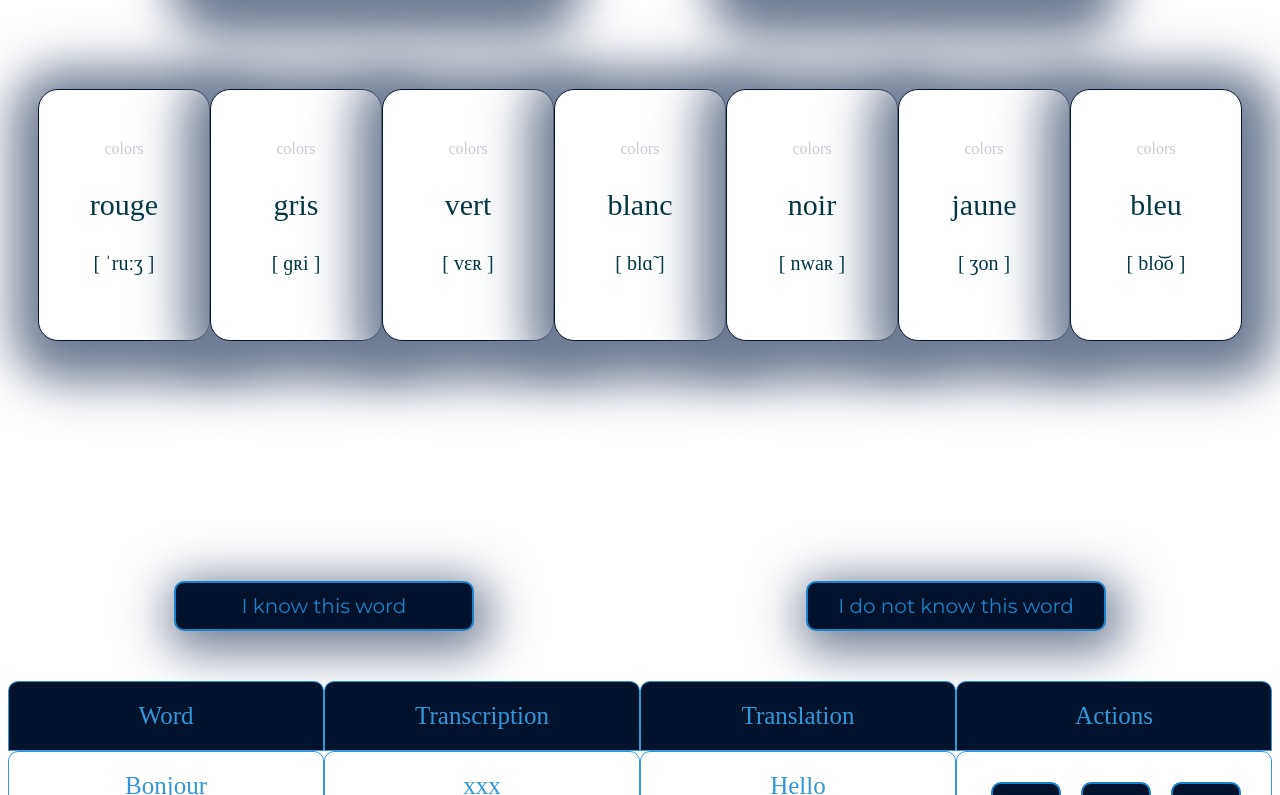
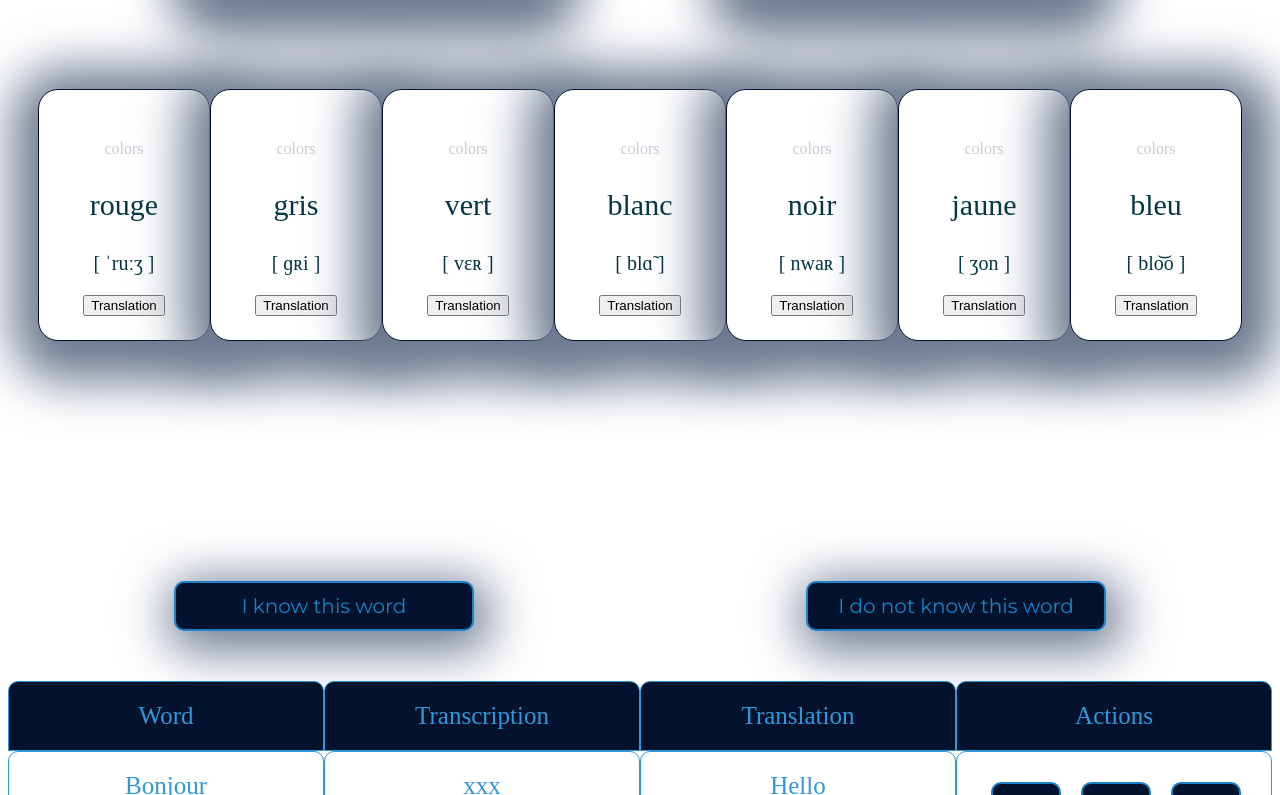
Before and after one commit to KateM3d/words, a React (Create React App) app in the folder words/: page / in a window 1280 px wide. Shown: the part 1208-2003 px from the top of the page. Built offline with nearby package versions, Linux system fonts and the light colour scheme.

Commit message:
added useState for translation

```diff
--- a/words/src/components/Flashcard/Flashcard.jsx
+++ b/words/src/components/Flashcard/Flashcard.jsx
@@ -1,12 +1,35 @@
 import React from "react";
+import { useState } from "react";
 import "./Flashcard.scss";
 
 function Flashcard(props) {
+  const [showTranslation, setShowTranslation] = useState(false);
+
+  let handleTranslation = () => {
+    setShowTranslation(!showTranslation);
+  };
+
+  let hideTranslation = () => {
+    setShowTranslation(!showTranslation);
+  };
+
   return (
     <div className="flashcardBody" draggable>
       <p className={`word_category`}>{props.category}</p>
       <p className={`word_french`}>{props.french}</p>
       <p className={`word_transcription`}>{props.transcription}</p>
+      {showTranslation === true ? (
+        <p onClick={hideTranslation} className={`word_french`}>
+          {props.english}
+        </p>
+      ) : (
+        <button
+          className="word_translation translationBtn"
+          onClick={handleTranslation}
+        >
+          Translation
+        </button>
+      )}
     </div>
   );
 }
```
